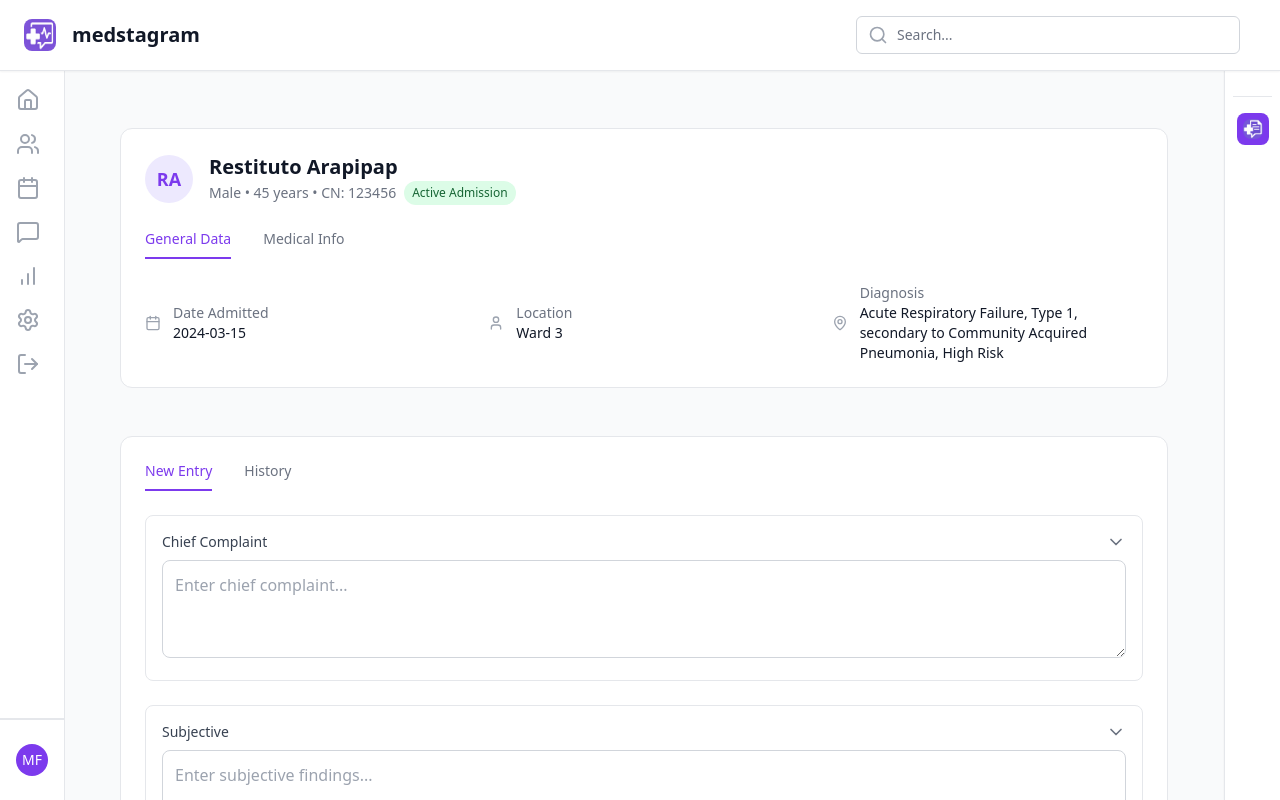
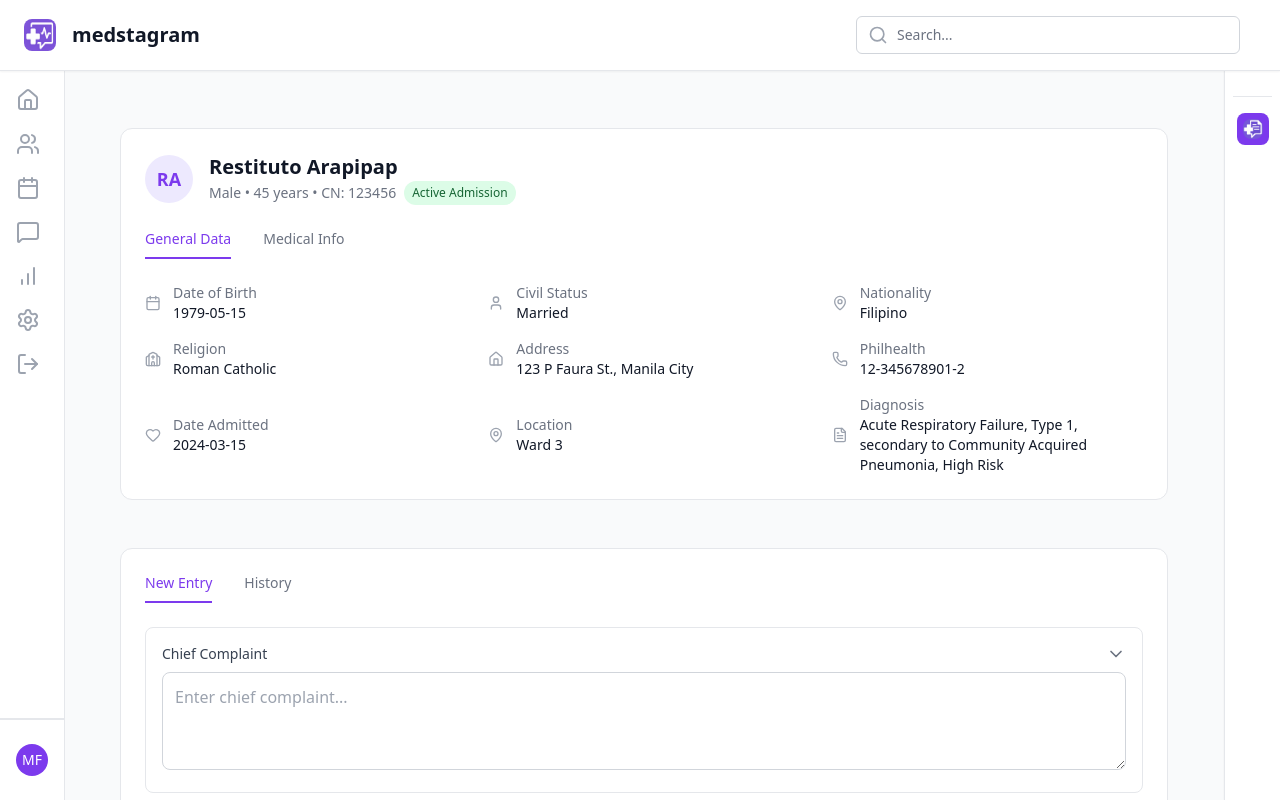
Before and after one commit to mfranco1/medstagram, a React (Vite) app in the folder frontend/: page /soap/1 in a window 1280 px wide. Shown: the top 800 px of the page. Built offline with nearby package versions, Linux system fonts and the light colour scheme.

Commit message:
feat: patient soap page gets data from passed patient object

```diff
--- a/frontend/src/components/patient/PatientInfoCard.tsx
+++ b/frontend/src/components/patient/PatientInfoCard.tsx
@@ -1,4 +1,4 @@
-import { Calendar, User, MapPin, Church, Home, Phone } from 'lucide-react'
+import { Calendar, User, MapPin, Church, Home, Phone, Heart, FileText } from 'lucide-react'
 import type { Patient } from '../../pages/PatientsPage'
 
 interface PatientInfoCardProps {
@@ -62,19 +62,61 @@ export function PatientInfoCard({ activeTab, setActiveTab, patient }: PatientInf
         <div className="flex items-center space-x-3">
           <Calendar className="w-4 h-4 text-gray-400 flex-shrink-0" />
           <div className="min-w-0">
+            <span className="text-gray-500">Date of Birth</span>
+            <p className="font-medium text-gray-900">{patient.dateOfBirth}</p>
+          </div>
+        </div>
+        <div className="flex items-center space-x-3">
+          <User className="w-4 h-4 text-gray-400 flex-shrink-0" />
+          <div className="min-w-0">
+            <span className="text-gray-500">Civil Status</span>
+            <p className="font-medium text-gray-900">{patient.civilStatus}</p>
+          </div>
+        </div>
+        <div className="flex items-center space-x-3">
+          <MapPin className="w-4 h-4 text-gray-400 flex-shrink-0" />
+          <div className="min-w-0">
+            <span className="text-gray-500">Nationality</span>
+            <p className="font-medium text-gray-900">{patient.nationality}</p>
+          </div>
+        </div>
+        <div className="flex items-center space-x-3">
+          <Church className="w-4 h-4 text-gray-400 flex-shrink-0" />
+          <div className="min-w-0">
+            <span className="text-gray-500">Religion</span>
+            <p className="font-medium text-gray-900">{patient.religion}</p>
+          </div>
+        </div>
+        <div className="flex items-center space-x-3">
+          <Home className="w-4 h-4 text-gray-400 flex-shrink-0" />
+          <div className="min-w-0">
+            <span className="text-gray-500">Address</span>
+            <p className="font-medium text-gray-900">{patient.address}</p>
+          </div>
+        </div>
+        <div className="flex items-center space-x-3">
+          <Phone className="w-4 h-4 text-gray-400 flex-shrink-0" />
+          <div className="min-w-0">
+            <span className="text-gray-500">Philhealth</span>
+            <p className="font-medium text-gray-900">{patient.philhealth}</p>
+          </div>
+        </div>
+        <div className="flex items-center space-x-3">
+          <Heart className="w-4 h-4 text-gray-400 flex-shrink-0" />
+          <div className="min-w-0">
             <span className="text-gray-500">Date Admitted</span>
             <p className="font-medium text-gray-900">{patient.dateAdmitted}</p>
           </div>
         </div>
         <div className="flex items-center space-x-3">
-          <User className="w-4 h-4 text-gray-400 flex-shrink-0" />
+          <MapPin className="w-4 h-4 text-gray-400 flex-shrink-0" />
           <div className="min-w-0">
             <span className="text-gray-500">Location</span>
             <p className="font-medium text-gray-900">{patient.location}</p>
           </div>
         </div>
         <div className="flex items-center space-x-3">
-          <MapPin className="w-4 h-4 text-gray-400 flex-shrink-0" />
+          <FileText className="w-4 h-4 text-gray-400 flex-shrink-0" />
           <div className="min-w-0">
             <span className="text-gray-500">Diagnosis</span>
             <p className="font-medium text-gray-900">{patient.diagnosis}</p>
--- a/frontend/src/pages/PatientsPage.tsx
+++ b/frontend/src/pages/PatientsPage.tsx
@@ -13,6 +13,12 @@ export interface Patient {
   location: string
   status: string
   diagnosis: string
+  dateOfBirth: string
+  civilStatus: string
+  nationality: string
+  religion: string
+  address: string
+  philhealth: string
 }
 
 // Mock data - will be replaced with API calls later
@@ -26,7 +32,13 @@ export const mockPatients: Patient[] = [
     dateAdmitted: '2024-03-15',
     location: 'Ward 3',
     status: 'Active Admission',
-    diagnosis: 'Acute Respiratory Failure, Type 1, secondary to Community Acquired Pneumonia, High Risk'
+    diagnosis: 'Acute Respiratory Failure, Type 1, secondary to Community Acquired Pneumonia, High Risk',
+    dateOfBirth: '1979-05-15',
+    civilStatus: 'Married',
+    nationality: 'Filipino',
+    religion: 'Roman Catholic',
+    address: '123 P Faura St., Manila City',
+    philhealth: '12-345678901-2'
   },
   {
     id: 2,
@@ -37,7 +49,13 @@ export const mockPatients: Patient[] = [
     dateAdmitted: '2024-03-10',
     location: 'Ward 3',
     status: 'Active Admission',
-    diagnosis: 'Acute Respiratory Failure'
+    diagnosis: 'Acute Respiratory Failure',
+    dateOfBirth: '1992-08-23',
+    civilStatus: 'Single',
+    nationality: 'Filipino',
+    religion: 'Protestant',
+    address: '456 Taft Ave., Manila City',
+    philhealth: '12-345678901-3'
   },
   {
     id: 3,
@@ -48,7 +66,13 @@ export const mockPatients: Patient[] = [
     dateAdmitted: '2024-03-05',
     location: 'Ward 4',
     status: 'Inactive',
-    diagnosis: 'Septic Shock, secondary to A. baumani bacteremia'
+    diagnosis: 'Septic Shock, secondary to A. baumani bacteremia',
+    dateOfBirth: '1966-03-10',
+    civilStatus: 'Widowed',
+    nationality: 'Filipino',
+    religion: 'Roman Catholic',
+    address: '789 Roxas Blvd., Manila City',
+    philhealth: '12-345678901-4'
   },
   {
     id: 4,
@@ -59,7 +83,13 @@ export const mockPatients: Patient[] = [
     dateAdmitted: '2024-03-18',
     location: 'Ward 4',
     status: 'Active Admission',
-    diagnosis: 'Systemic Lupus Erythematosus'
+    diagnosis: 'Systemic Lupus Erythematosus',
+    dateOfBirth: '1995-11-30',
+    civilStatus: 'Single',
+    nationality: 'Filipino',
+    religion: 'Roman Catholic',
+    address: '321 Rizal Ave., Manila City',
+    philhealth: '12-345678901-5'
   },
   {
     id: 5,
@@ -70,7 +100,13 @@ export const mockPatients: Patient[] = [
     dateAdmitted: '2024-03-12',
     location: 'Ward 1',
     status: 'Active Admission',
-    diagnosis: 'Acute CVD Infarct'
+    diagnosis: 'Acute CVD Infarct',
+    dateOfBirth: '1983-07-15',
+    civilStatus: 'Married',
+    nationality: 'Filipino',
+    religion: 'Roman Catholic',
+    address: '654 España Blvd., Manila City',
+    philhealth: '12-345678901-6'
   },
   {
     id: 6,
@@ -81,7 +117,13 @@ export const mockPatients: Patient[] = [
     dateAdmitted: '2024-04-20',
     location: 'Ward 1',
     status: 'Active Admission',
-    diagnosis: 'Acute Pancreatitis'
+    diagnosis: 'Acute Pancreatitis',
+    dateOfBirth: '1989-04-12',
+    civilStatus: 'Married',
+    nationality: 'Filipino',
+    religion: 'Buddhist',
+    address: '987 Quezon Ave., Manila City',
+    philhealth: '12-345678901-7'
   },
   {
     id: 7,
@@ -92,7 +134,13 @@ export const mockPatients: Patient[] = [
     dateAdmitted: '2024-03-17',
     location: 'Ward 1',
     status: 'Active Admission',
-    diagnosis: 'Congestive Heart Failure, HFrEF, NYHA III, not in acute decompensation'
+    diagnosis: 'Congestive Heart Failure, HFrEF, NYHA III, not in acute decompensation',
+    dateOfBirth: '1962-09-25',
+    civilStatus: 'Married',
+    nationality: 'Filipino',
+    religion: 'Roman Catholic',
+    address: '147 Quirino Ave., Manila City',
+    philhealth: '12-345678901-8'
   },
   {
     id: 8,
@@ -103,7 +151,13 @@ export const mockPatients: Patient[] = [
     dateAdmitted: '2024-03-14',
     location: 'Ward 2',
     status: 'Inactive',
-    diagnosis: 'Acute Appendicitis'
+    diagnosis: 'Acute Appendicitis',
+    dateOfBirth: '1996-02-18',
+    civilStatus: 'Single',
+    nationality: 'Filipino',
+    religion: 'Roman Catholic',
+    address: '258 Sampaloc St., Manila City',
+    philhealth: '12-345678901-9'
   },
   {
     id: 9,
@@ -114,7 +168,13 @@ export const mockPatients: Patient[] = [
     dateAdmitted: '2024-03-19',
     location: 'Ward 2',
     status: 'Active Admission',
-    diagnosis: 'Acute Kidney Injury on top of Chronic Kidney Disease, stage V, from DMKD/HTKD, not in uremia'
+    diagnosis: 'Acute Kidney Injury on top of Chronic Kidney Disease, stage V, from DMKD/HTKD, not in uremia',
+    dateOfBirth: '1977-12-05',
+    civilStatus: 'Married',
+    nationality: 'Filipino',
+    religion: 'Protestant',
+    address: '369 Malate St., Manila City',
+    philhealth: '12-345678901-0'
   },
   {
     id: 10,
@@ -125,7 +185,13 @@ export const mockPatients: Patient[] = [
     dateAdmitted: '2024-03-16',
     location: 'Ward 2',
     status: 'Active Admission',
-    diagnosis: 'Acute Cholecystitis secondary to Choledocholithiasis, not in cholangitis'
+    diagnosis: 'Acute Cholecystitis secondary to Choledocholithiasis, not in cholangitis',
+    dateOfBirth: '1985-06-20',
+    civilStatus: 'Married',
+    nationality: 'Filipino',
+    religion: 'Hindu',
+    address: '741 Ermita St., Manila City',
+    philhealth: '12-345678901-1'
   },
   {
     id: 11,
@@ -136,7 +202,13 @@ export const mockPatients: Patient[] = [
     dateAdmitted: '2024-03-13',
     location: 'Ward 4',
     status: 'Inactive',
-    diagnosis: 'Acute Coronary Syndrome'
+    diagnosis: 'Acute Coronary Syndrome',
+    dateOfBirth: '1972-01-15',
+    civilStatus: 'Married',
+    nationality: 'Filipino',
+    religion: 'Roman Catholic',
+    address: '852 Paco St., Manila City',
+    philhealth: '12-345678901-2'
   },
   {
     id: 12,
@@ -147,7 +219,13 @@ export const mockPatients: Patient[] = [
     dateAdmitted: '2024-03-21',
     location: 'Ward 3',
     status: 'Active Admission',
-    diagnosis: 'Acute Complicated Pyelonephritis'
+    diagnosis: 'Acute Complicated Pyelonephritis',
+    dateOfBirth: '1993-03-28',
+    civilStatus: 'Single',
+    nationality: 'Filipino',
+    religion: 'Roman Catholic',
+    address: '963 Pandacan St., Manila City',
+    philhealth: '12-345678901-3'
   },
   {
     id: 13,
@@ -158,7 +236,13 @@ export const mockPatients: Patient[] = [
     dateAdmitted: '2024-03-22',
     location: 'Ward 4',
     status: 'Active Admission',
-    diagnosis: 'COPD in acute exacerbation'
+    diagnosis: 'COPD in acute exacerbation',
+    dateOfBirth: '1980-08-10',
+    civilStatus: 'Married',
+    nationality: 'Filipino',
+    religion: 'Roman Catholic',
+    address: '159 Santa Ana St., Manila City',
+    philhealth: '12-345678901-4'
   },
   {
     id: 14,
@@ -169,7 +253,13 @@ export const mockPatients: Patient[] = [
     dateAdmitted: '2024-03-23',
     location: 'Ward 3',
     status: 'Active Admission',
-    diagnosis: 'Colorectal Adenocarcinoma, stage IV'
+    diagnosis: 'Colorectal Adenocarcinoma, stage IV',
+    dateOfBirth: '1988-11-15',
+    civilStatus: 'Married',
+    nationality: 'Filipino',
+    religion: 'Protestant',
+    address: '357 San Andres St., Manila City',
+    philhealth: '12-345678901-5'
   },
   {
     id: 15,
@@ -180,7 +270,13 @@ export const mockPatients: Patient[] = [
     dateAdmitted: '2024-03-24',
     location: 'Ward 3',
     status: 'Active Admission',
-    diagnosis: 'Chronic Liver Disease, Childs-Pugh C, from cons 1) Chronic Hepatitis B, 2) MAFLD, 3) Alcoholic Liver Disease, less likely'
+    diagnosis: 'Chronic Liver Disease, Childs-Pugh C, from cons 1) Chronic Hepatitis B, 2) MAFLD, 3) Alcoholic Liver Disease, less likely',
+    dateOfBirth: '1975-04-22',
+    civilStatus: 'Married',
+    nationality: 'Filipino',
+    religion: 'Buddhist',
+    address: '486 San Miguel St., Manila City',
+    philhealth: '12-345678901-6'
   }
 ]
 
```
